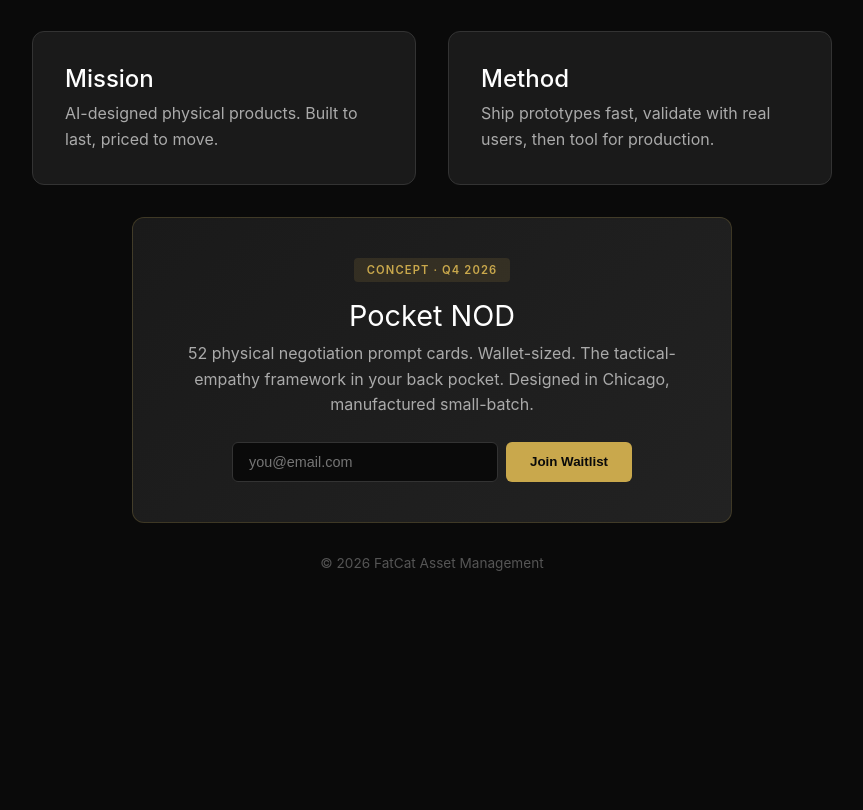
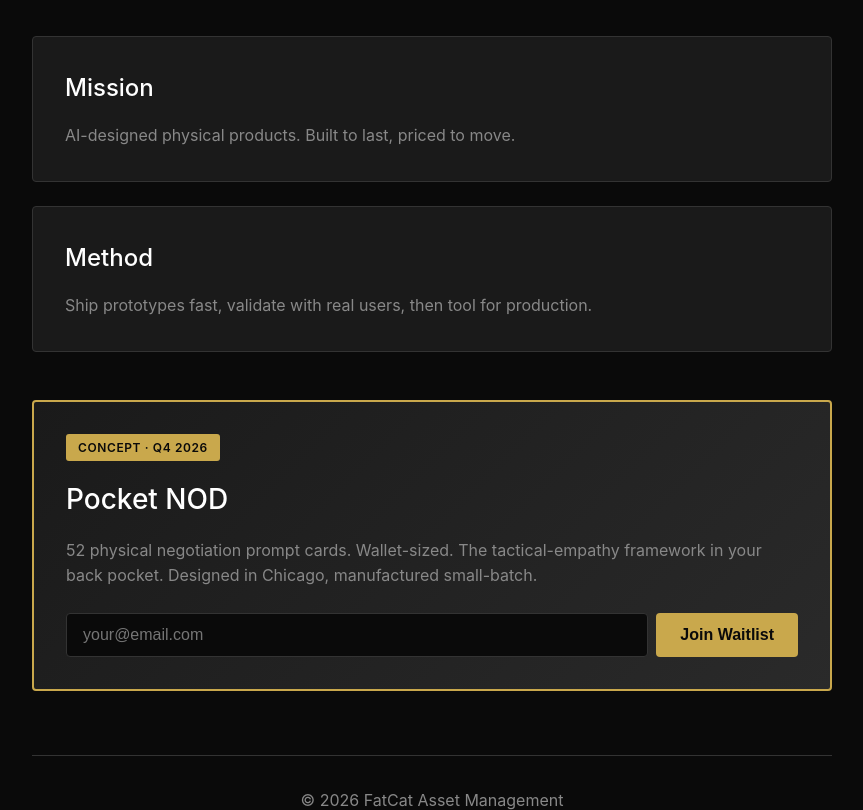
Before and after one commit to Dan8NOD/fatcatcruz, a plain HTML site: page index.html in a window 1280 px wide. Shown: the part 161-971 px from the top of the page, without its empty margins (208-1071 px from the left). Before the commit the page ends 812 px from the top, so only its background shows below. Drawn offline with Linux system fonts and the light colour scheme.

Commit message:
concept: claude-sonnet-4-5 regener — Pocket NOD + waitlist form

```diff
--- a/index.html
+++ b/index.html
@@ -3,51 +3,159 @@
 <head>
     <meta charset="UTF-8">
     <meta name="viewport" content="width=device-width, initial-scale=1.0">
-  <meta name="description" content="FatCat Cruz — AI-designed physical products and gadgets. Pipeline concept: Pocket NOD (negotiation prompt cards).">
-  <meta property="og:image" content="https://fatcatcruz.com/logo.png">
-  <title>FatCat Cruz</title>
+    <title>FatCat Cruz — Gadget Designer</title>
     <style>
-    * { margin: 0; padding: 0; box-sizing: border-box; }
-    body { font-family: -apple-system, BlinkMacSystemFont, 'Segoe UI', sans-serif; background: #0a0a0a; color: #fff; min-height: 100vh; display: flex; flex-direction: column; align-items: center; justify-content: center; padding: 2rem; }
-    h1 { font-size: 3rem; margin-bottom: 1rem; font-weight: 300; letter-spacing: -0.02em; }
-    .subtitle { color: #888; margin-bottom: 4rem; font-size: 1.1rem; }
-    .cards { display: grid; grid-template-columns: repeat(auto-fit, minmax(280px, 1fr)); gap: 2rem; max-width: 800px; width: 100%; }
-    .card { background: #1a1a1a; border: 1px solid #333; border-radius: 12px; padding: 2rem; text-decoration: none; color: inherit; transition: all 0.2s; }
-    .card:hover { border-color: #666; transform: translateY(-4px); }
-    .card h2 { font-size: 1.5rem; margin-bottom: 0.5rem; font-weight: 500; }
-    .card p { color: #aaa; line-height: 1.6; }
-    .concept { background: linear-gradient(135deg, #1a1a1a 0%, #222 100%); border: 1px solid #c9a84c33; border-radius: 12px; padding: 2.5rem; max-width: 600px; width: 100%; margin-top: 2rem; text-align: center; }
-    .concept .badge { display: inline-block; background: #c9a84c22; color: #c9a84c; padding: 0.3rem 0.8rem; border-radius: 4px; font-size: 0.7rem; text-transform: uppercase; letter-spacing: 0.1em; font-weight: 600; margin-bottom: 1rem; }
-    .concept h2 { font-size: 1.8rem; margin-bottom: 0.5rem; font-weight: 400; }
-    .concept p { color: #aaa; line-height: 1.6; margin-bottom: 1.5rem; }
-    .concept form { display: flex; gap: 0.5rem; max-width: 400px; margin: 0 auto; }
-    .concept input { flex: 1; padding: 0.7rem 1rem; background: #0a0a0a; border: 1px solid #333; color: #fff; border-radius: 6px; font-size: 0.9rem; }
-    .concept input:focus { outline: none; border-color: #c9a84c; }
-    .concept button { background: #c9a84c; color: #0a0a0a; border: none; padding: 0.7rem 1.5rem; border-radius: 6px; font-weight: 600; cursor: pointer; }
+        * {
+            margin: 0;
+            padding: 0;
+            box-sizing: border-box;
+        }
+        body {
+            background: #0a0a0a;
+            color: #fff;
+            font-family: -apple-system, BlinkMacSystemFont, "Segoe UI", Roboto, sans-serif;
+            line-height: 1.6;
+            padding: 2rem 1rem;
+        }
+        .container {
+            max-width: 800px;
+            margin: 0 auto;
+        }
+        h1 {
+            font-size: 3rem;
+            font-weight: 300;
+            margin-bottom: 0.5rem;
+        }
+        .subtitle {
+            color: #888;
+            font-size: 1.25rem;
+            margin-bottom: 3rem;
+        }
+        .card {
+            background: #1a1a1a;
+            border: 1px solid #333;
+            padding: 2rem;
+            margin-bottom: 1.5rem;
+            border-radius: 4px;
+            transition: border-color 0.3s;
+        }
+        .card:hover {
+            border-color: #666;
+        }
+        .card h2 {
+            font-size: 1.5rem;
+            margin-bottom: 1rem;
+            font-weight: 500;
+        }
+        .card p {
+            color: #888;
+        }
+        .concept {
+            background: linear-gradient(135deg, #1a1a1a 0%, #2a2a2a 100%);
+            border: 2px solid #c9a84c;
+            padding: 2rem;
+            margin: 3rem 0;
+            border-radius: 4px;
+        }
+        .badge {
+            display: inline-block;
+            background: #c9a84c;
+            color: #0a0a0a;
+            font-size: 0.75rem;
+            font-weight: 600;
+            text-transform: uppercase;
+            letter-spacing: 0.05em;
+            padding: 0.25rem 0.75rem;
+            border-radius: 3px;
+            margin-bottom: 1rem;
+        }
+        .concept h2 {
+            font-size: 1.75rem;
+            margin-bottom: 1rem;
+            font-weight: 500;
+        }
+        .concept p {
+            color: #888;
+            margin-bottom: 1.5rem;
+        }
+        form {
+            display: flex;
+            gap: 0.5rem;
+            flex-wrap: wrap;
+        }
+        input[type="email"] {
+            flex: 1;
+            min-width: 200px;
+            background: #0a0a0a;
+            border: 1px solid #333;
+            color: #fff;
+            padding: 0.75rem 1rem;
+            border-radius: 4px;
+            font-size: 1rem;
+        }
+        input[type="email"]:focus {
+            outline: none;
+            border-color: #c9a84c;
+        }
+        button {
+            background: #c9a84c;
+            color: #0a0a0a;
+            border: none;
+            padding: 0.75rem 1.5rem;
+            border-radius: 4px;
+            font-size: 1rem;
+            font-weight: 600;
+            cursor: pointer;
+            transition: opacity 0.3s;
+        }
+        button:hover {
+            opacity: 0.9;
+        }
+        footer {
+            text-align: center;
+            color: #888;
+            margin-top: 4rem;
+            padding-top: 2rem;
+            border-top: 1px solid #333;
+        }
+        @media (max-width: 600px) {
+            h1 {
+                font-size: 2rem;
+            }
+            .card, .concept {
+                padding: 1.5rem;
+            }
+        }
     </style>
 </head>
 <body>
+    <div class="container">
         <h1>FatCat Cruz</h1>
         <p class="subtitle">Gadget Designer</p>
-  <div class="cards">
+
         <div class="card">
             <h2>Mission</h2>
             <p>AI-designed physical products. Built to last, priced to move.</p>
         </div>
+
         <div class="card">
             <h2>Method</h2>
             <p>Ship prototypes fast, validate with real users, then tool for production.</p>
         </div>
-  </div>
+
         <div class="concept">
-    <div class="badge">Concept · Q4 2026</div>
+            <span class="badge">Concept · Q4 2026</span>
             <h2>Pocket NOD</h2>
             <p>52 physical negotiation prompt cards. Wallet-sized. The tactical-empathy framework in your back pocket. Designed in Chicago, manufactured small-batch.</p>
             <form onsubmit="event.preventDefault(); alert('Waitlist coming soon via ConvertKit');">
-      <input type="email" placeholder="you@email.com" required>
+                <input type="email" placeholder="your@email.com" required>
                 <button type="submit">Join Waitlist</button>
             </form>
         </div>
-  <footer style="text-align:center;color:#555;padding:2rem 1rem 3rem;font-size:0.85rem">&copy; 2026 FatCat Asset Management</footer>
+
+        <footer>
+            © 2026 FatCat Asset Management
+        </footer>
+    </div>
 </body>
 </html>
```
Lines whose indentation alone changed are shown as unchanged.
